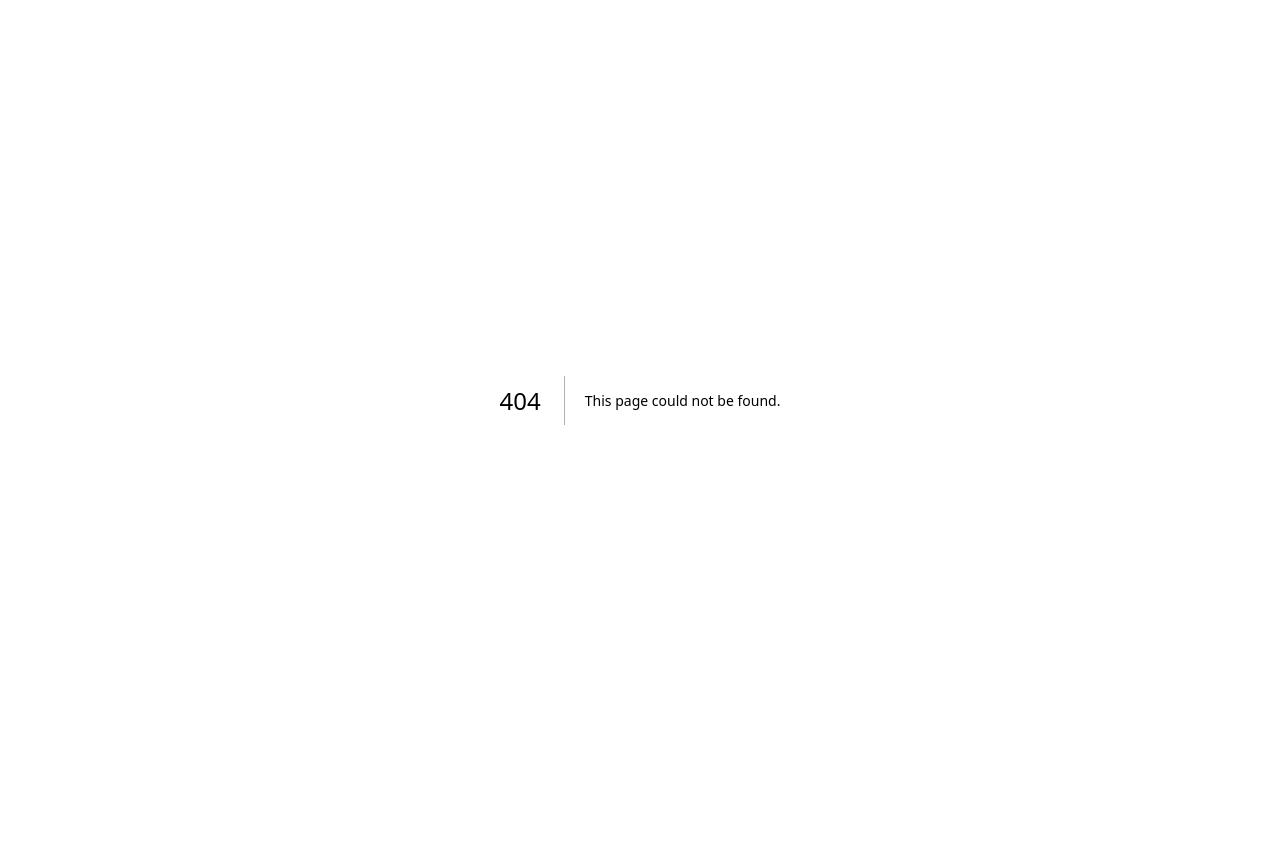
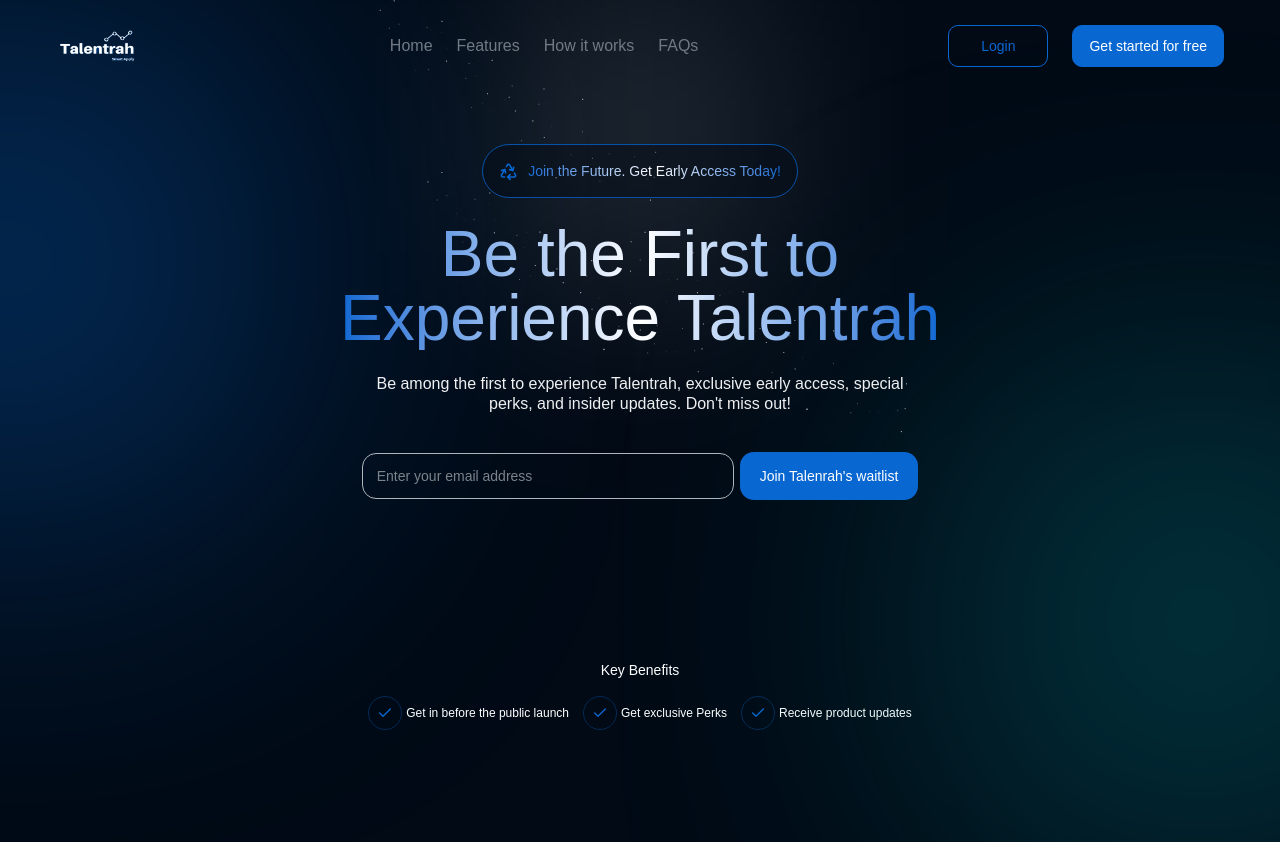
Before and after one commit to Talentrah-AI/talentrah-ai-frontend, a Next.js app: page /waitlist in a window 1280 px wide. Before the commit this address had no page. Before the commit the page ends 800 px from the top, so only its background shows below. Built offline with nearby package versions, Linux system fonts and the light colour scheme; a web font is replaced by a local one.

Commit message:
[waitlist]: Added Waitlist Page

```diff
--- a/src/app/layout.tsx
+++ b/src/app/layout.tsx
@@ -9,35 +9,39 @@
   variable: '--font-gabarito',
 });
 // Metadata for SEO
-const Base_url = process.env.NODE_ENV === "production"
-  ? "https://www.talentrah.com" : "http://localhost:3000";
+const Base_url =
+  process.env.NODE_ENV === 'production'
+    ? 'https://www.talentrah.com'
+    : 'http://localhost:3000';
 export const metadata: Metadata = {
-  title: 'Talentrah-ai',
+  title: {
+    default: 'Talentrah AI',
+    template: '%s | Talentrah AI',
+  },
   description: 'Your next career move starts here',
   icons: {
-    icon: "/favicon.ico",
+    icon: '/favicon.ico',
   },
   metadataBase: new URL(Base_url),
   openGraph: {
-    title: "Talentrah-ai",
-    description:
-      "Your next career move starts here",
-    url: "https://www.talentrah.com",
-    siteName: "Talentrah-ai",
+    title: 'Talentrah AI',
+    description: 'Your next career move starts here',
+    url: 'https://www.talentrah.com',
+    siteName: 'Talentrah AI',
     images: [
       {
         url: `${Base_url}/opengraph-image.png`,
         width: 1200,
         height: 630,
-        alt: "Talentrah-ai",
+        alt: 'Talentrah AI',
       },
     ],
-    type: "website",
+    type: 'website',
   },
   twitter: {
-    card: "summary_large_image",
-    title: "Talentrah-ai",
-    description: "Your next career move starts here",
+    card: 'summary_large_image',
+    title: 'Talentrah AI',
+    description: 'Your next career move starts here',
     images: [`${Base_url}/opengraph-image.png`],
   },
   robots: {
--- /dev/null
+++ b/src/app/waitlist/layout.tsx
@@ -0,0 +1,21 @@
+import { Navbar } from '@/components/landing/navbar';
+import { Metadata } from 'next';
+
+export const metadata: Metadata = {
+  title: 'Waitlist',
+  description: 'Join the Future. Get Early Access Today!',
+};
+export default function WaitListLayout({
+  children,
+}: {
+  children: React.ReactNode;
+}) {
+  return (
+    <>
+      <header className="w-full relative">
+        <Navbar isDark />
+      </header>
+      <main className="w-full">{children}</main>
+    </>
+  );
+}
--- /dev/null
+++ b/src/app/waitlist/page.tsx
@@ -0,0 +1,81 @@
+import { Check, Recycle } from 'lucide-react';
+import lights from '@/assets/images/light.svg';
+import Image from 'next/image';
+
+export default function WaitlistPaage() {
+  return (
+    <section className="w-full h-full mx-auto min-h-screen bg-blueShade flex flex-col justify-center items-center sm:gap-40 gap-20 px-4 relative pb-28 pt-36 overflow-x-hidden">
+      <div className="xl:size-[519px] sm:size-[415px] size-[300px] bg-primary/46 rounded-full blur-[155px] fixed top-0 sm:-left-[250px] -left-[100px] pointer-events-none" />
+      <div className="xl:size-[459px] size-[300px] bg-[#09CBD2]/33 rounded-full blur-[155px] fixed sm:-bottom-[50px] -bottom-6 sm:-right-[150px] -right-14 pointer-events-none" />
+      <section className="absolute top-0">
+        <div className="w-10 h-64 bg-white blur-[120px] absolute top-0 left-[50%] -translate-x-[50%] z-0" />
+        <Image
+          src={lights}
+          alt="lights"
+          width={535}
+          height={433}
+          className="z-10"
+        />
+      </section>
+      <section className="w-full flex flex-col justify-start items-center gap-6 sm:max-w-[603px] max-w-[500px] text-center relative z-10">
+        <div className="flex justify-start items-center gap-2.5 sm:p-4 p-2 rounded-full border border-[#0752A8] bg-blueShade/40">
+          <Recycle className="size-[19px] stroke-primary" />
+          <p className="bg-clip-text sm:text-sm text-xs font-normal text-transparent bg-gradient-to-r from-primary via-white to-primary">
+            Join the Future. Get Early Access Today!
+          </p>
+        </div>
+        <p className="md:text-[64px] sm:text-5xl text-4xl leading-none bg-clip-text text-transparent bg-gradient-to-r from-primary via-white to-primary font-medium">
+          Be the First to Experience Talentrah
+        </p>
+        <p className="md:text-base text-sm leading-tight font-normal text-light-grey-01 sm:max-w-[546px] max-w-[400px] mb-3.5">
+          Be among the first to experience Talentrah, exclusive early access,
+          special perks, and insider updates. Don&apos;t miss out!
+        </p>
+        <form className="w-full flex sm:flex-row flex-col justify-center items-center gap-1.5 sm:max-w-full max-w-[350px]">
+          <input
+            type="email"
+            name="email"
+            id="email"
+            className="py-3 px-3.5 w-full max-w-[372px] border border-[#B0B5BB] rounded-xl outline-none sm:text-sm text-xs placeholder:text-[#B0B5BB]/70 text-white"
+            placeholder="Enter your email address "
+          />
+          <button
+            type="button"
+            className="sm:text-sm text-xs text-white py-3.5 px-5 bg-primary rounded-xl cursor-pointer whitespace-nowrap sm:w-auto w-full"
+          >
+            Join Talenrah&apos;s waitlist
+          </button>
+        </form>
+      </section>
+      <section className="w-full flex flex-col justify-center items-center gap-4 max-w-[699px]">
+        <p className="text-sm font-normal text-white">Key Benefits</p>
+        <div className="w-full flex sm:flex-row flex-col justify-center items-start gap-3.5 sm:max-w-full max-w-[350px] mx-auto">
+          <div className="flex justify-start items-center gap-1">
+            <div className="bg-blueShade rounded-full p-2 border-[1.3px] border-[#042954] ">
+              <Check className="stroke-primary size-4" />
+            </div>
+            <p className="text-white font-normal text-xs w-full">
+              Get in before the public launch
+            </p>
+          </div>
+          <div className="flex justify-start items-center gap-1">
+            <div className="bg-blueShade rounded-full p-2 border-[1.3px] border-[#042954]">
+              <Check className="stroke-primary size-4" />
+            </div>
+            <p className="text-white font-normal text-xs w-full">
+              Get exclusive Perks
+            </p>
+          </div>
+          <div className="flex justify-start items-center gap-1">
+            <div className="bg-blueShade rounded-full p-2 border-[1.3px] border-[#042954]">
+              <Check className="stroke-primary size-4" />
+            </div>
+            <p className="text-white font-normal text-xs w-full">
+              Receive product updates
+            </p>
+          </div>
+        </div>
+      </section>
+    </section>
+  );
+}
--- a/src/components/landing/navbar.tsx
+++ b/src/components/landing/navbar.tsx
@@ -1,13 +1,14 @@
 'use client';
 import logo from '@/assets/images/logo.png';
+import logo_white from '@/assets/images/logo-white.png';
 import { navbarItems } from '@/data/landing/navbar';
 import { AlignJustify, X } from 'lucide-react';
 import Image from 'next/image';
 import Link from 'next/link';
 import { useEffect, useState } from 'react';
-export const Navbar = () => {
+export const Navbar = ({ isDark }: { isDark?: boolean }) => {
   const [isScroll, setIsScroll] = useState<boolean>(false);
-  const [isOpen, setIsOpen] = useState<boolean>(false)
+  const [isOpen, setIsOpen] = useState<boolean>(false);
   useEffect(() => {
     const handleScroll = () => {
       setIsScroll(window.scrollY > 40);
@@ -27,62 +28,98 @@
     <nav
       className={`fixed left-[50%] -translate-x-[50%] w-[95%] flex justify-between items-center z-30 font-gabarito rounded-2xl py-2.5 px-4 transition-all duration-500 ${
         isScroll
-          ? 'md:max-w-[876px] max-w-[90%] bg-white shadow-nav top-9'
-          : 'md:max-w-[1200px] max-w-full bg-transparent shadow-none top-3'
+          ? `md:max-w-[876px] max-w-[90%] top-9 ${
+              isDark
+                ? 'bg-[#02152A] shadow border border-[#042954]'
+                : 'bg-white shadow-nav border-none'
+            }`
+          : 'md:max-w-[1200px] max-w-full bg-transparent shadow-none top-3 border-none'
       }`}
     >
       <Link href={'/'}>
         <Image
-          src={logo}
+          src={isDark ? logo_white : logo}
           alt="logo"
           width={84}
           height={42}
           className="md:w-[84px] md:h-[42px] w-[60px] h-[30px]"
+          priority
         />
       </Link>
-      <section className="items-center justify-center hidden gap-6 px-4 py-3 text-base font-normal text-black md:flex">
+      <section className="items-center justify-center hidden gap-6 px-4 py-3 text-base font-normal md:flex">
         {navbarItems.map((link, index) => (
-          <Link href={link.link} key={index} className="whitespace-nowrap">
+          <Link
+            href={link.link}
+            key={index}
+            className={`whitespace-nowrap ${isDark ? 'text-lightGrey-05' : 'text-black'}`}
+          >
             {link.title}
           </Link>
         ))}
       </section>
       <section className="items-center justify-center hidden gap-6 md:flex">
-        <Link href={"/"} className="text-sm font-normal text-primary border border-primary rounded-lg py-2.5 px-8 bg-transparent cursor-pointer">
+        <Link
+          href={'/'}
+          className="text-sm font-normal text-primary border border-primary rounded-lg py-2.5 px-8 bg-transparent cursor-pointer"
+        >
           Login
         </Link>
-        <Link href={"/"} className="text-sm font-normal text-white bg-primary border border-primary rounded-lg py-2.5 px-4 whitespace-nowrap cursor-pointer">
+        <Link
+          href={'/'}
+          className="text-sm font-normal text-white bg-primary border border-primary rounded-lg py-2.5 px-4 whitespace-nowrap cursor-pointer"
+        >
           Get started for free
         </Link>
       </section>
-      <div className="flex cursor-pointer md:hidden" onClick={()=> setIsOpen(prev => !prev)}>
-        {isOpen ? <X className="sm:size-7 size-5" /> : <AlignJustify className="sm:size-7 size-5" />}
+      <div
+        className="flex cursor-pointer md:hidden"
+        onClick={() => setIsOpen((prev) => !prev)}
+      >
+        {isOpen ? (
+          <X
+            className={`sm:size-7 size-5 ${isDark ? 'stroke-white' : 'stroke-black'}`}
+          />
+        ) : (
+          <AlignJustify
+            className={`sm:size-7 size-5 ${isDark ? 'stroke-white' : 'stroke-black'}`}
+          />
+        )}
       </div>
-      <NavMobile isOpen={isOpen}/>
+      <NavMobile isOpen={isOpen} isDark={isDark} />
     </nav>
   );
 };
 
-interface NavMobileProps{
-  isOpen: boolean
+interface NavMobileProps {
+  isOpen: boolean;
+  isDark?: boolean;
 }
-const NavMobile = ({isOpen}: NavMobileProps) => {
+const NavMobile = ({ isOpen, isDark }: NavMobileProps) => {
   return (
-    <section className="absolute md:hidden flex flex-col items-start justify-start px-2 py-6 top-14 w-full bg-white rounded-[12px] shadow-card transition-all duration-300" style={{right: isOpen ? 0 : "-200%"}}>
+    <section
+      className={`absolute md:hidden flex flex-col items-start justify-start px-2 py-6 top-14 w-full rounded-[12px] shadow-card transition-all duration-300 ${isDark ? 'bg-[#02152A]' : 'bg-white'}`}
+      style={{ right: isOpen ? 0 : '-200%' }}
+    >
       {navbarItems.map((link, index) => (
         <Link
           href={link.link}
           key={index}
-          className="whitespace-nowrap px-5 py-3.5 border-b-[0.5px] border-b-light-grey-02/50 w-full text-base text-black"
+          className={`whitespace-nowrap px-5 py-3.5 border-b-[0.5px] border-b-light-grey-02/50 w-full text-base ${isDark ? 'text-lightGrey-05' : 'text-black'}`}
         >
           {link.title}
         </Link>
       ))}
       <section className="flex flex-col items-start justify-start w-full gap-4">
-        <Link href={"/"} className="text-sm font-normal text-white bg-primary border border-primary rounded-lg py-2.5 px-4 whitespace-nowrap w-full text-center">
+        <Link
+          href={'/'}
+          className="text-sm font-normal text-white bg-primary border border-primary rounded-lg py-2.5 px-4 whitespace-nowrap w-full text-center"
+        >
           Get started for free
         </Link>
-        <Link href={"/"} className="text-sm font-normal text-primary border border-primary rounded-lg py-2.5 px-8 bg-transparent w-full text-center">
+        <Link
+          href={'/'}
+          className="text-sm font-normal text-primary border border-primary rounded-lg py-2.5 px-8 bg-transparent w-full text-center"
+        >
           Login
         </Link>
       </section>
--- a/src/data/landing/navbar.ts
+++ b/src/data/landing/navbar.ts
@@ -9,14 +9,14 @@
     },
     {
         title: "Features",
-        link: "#features"
+        link: "/#features"
     },
     {
         title: "How it works",
-        link: "#how-it-works"
+        link: "/#how-it-works"
     },
     {
         title: "FAQs",
-        link: "#faqs"
+        link: "/#faqs"
     },
 ]
```
Also changed, not shown: src/assets/images/light.svg (added), src/assets/images/logo-white.png (added).
